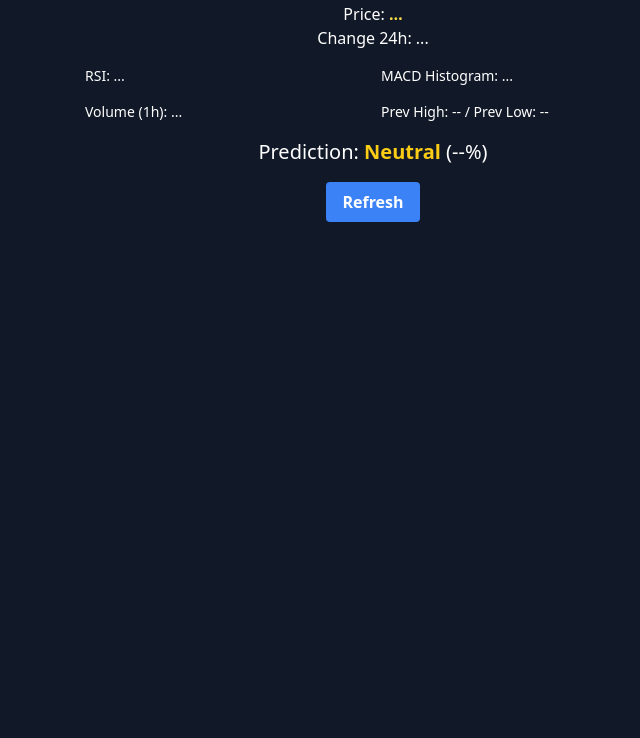
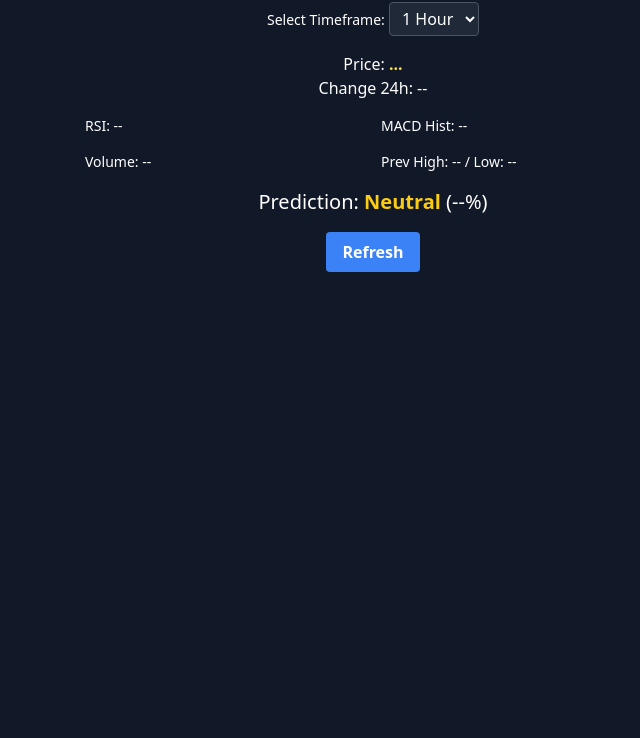
Before and after one commit to PhoneTrack360/ImageEdit, a plain HTML site: page index.html in a window 1280 px wide. Shown: the part 62-800 px from the top of the page, without its empty margins (267-907 px from the left). Drawn offline with nearby package versions, Linux system fonts and the light colour scheme; no server answers.

Commit message:
Update index.html

```diff
--- a/index.html
+++ b/index.html
@@ -3,12 +3,21 @@
 <head>
   <meta charset="UTF-8" />
   <meta name="viewport" content="width=device-width, initial-scale=1.0"/>
-  <title>BTC/USD Advanced Predictor</title>
+  <title>BTC/USD Predictor</title>
   <script src="https://cdn.tailwindcss.com"></script>
 </head>
 <body class="bg-gray-900 text-white p-4">
   <div class="max-w-xl mx-auto space-y-4">
-    <h1 class="text-2xl font-bold text-center text-green-400">BTC/USD Advanced Predictor</h1>
+    <h1 class="text-2xl font-bold text-center text-green-400">BTC/USD Timeframe Prediction</h1>
+
+    <div class="text-center mt-2">
+      <label for="tf" class="text-sm">Select Timeframe:</label>
+      <select id="tf" onchange="refresh()" class="bg-gray-800 text-white border border-gray-600 rounded px-2 py-1">
+        <option value="1h">1 Hour</option>
+        <option value="4h">4 Hour</option>
+        <option value="1d">1 Day</option>
+      </select>
+    </div>
 
     <div class="text-center">
       <p>Price: <span id="price" class="font-bold text-yellow-300">--</span></p>
@@ -17,9 +26,9 @@
 
     <div class="grid grid-cols-2 gap-4 text-sm">
       <div>RSI: <span id="rsi">--</span></div>
-      <div>MACD Histogram: <span id="macd">--</span></div>
-      <div>Volume (1h): <span id="volume">--</span></div>
-      <div>Prev High: <span id="prevHigh">--</span> / Prev Low: <span id="prevLow">--</span></div>
+      <div>MACD Hist: <span id="macd">--</span></div>
+      <div>Volume: <span id="volume">--</span></div>
+      <div>Prev High: <span id="prevHigh">--</span> / Low: <span id="prevLow">--</span></div>
     </div>
 
     <div class="text-center text-xl mt-4">
@@ -34,81 +43,82 @@
     </div>
   </div>
 
-  <!-- Alert sounds -->
   <audio id="bullSound" src="https://actions.google.com/sounds/v1/cartoon/clang_and_wobble.ogg" preload="auto"></audio>
   <audio id="bearSound" src="https://actions.google.com/sounds/v1/alarms/beep_short.ogg" preload="auto"></audio>
 
   <script>
     const TAAPI_KEY = "eyJhbGciOiJIUzI1NiIsInR5cCI6IkpXVCJ9.eyJjbHVlIjoiNjg2Y2Y3YWU4MDZmZjE2NTFlMjhkYWJlIiwiaWF0IjoxNzUxOTcxNzU4LCJleHAiOjMzMjU2NDM1NzU4fQ.pMXqyFoJ0yCQuQjmT7i-66VNBFSQuEqvRi_oJNntWis";
-    const symbol = "BTC/USDT", interval = "1h";
-    let lastAlert = 0, prevHigh = null, prevLow = null;
+    const symbol = "BTC/USDT";
+    let prevHigh = null, prevLow = null, lastAlert = 0;
 
     function speak(text) {
-      if (!speechSynthesis) return;
       const u = new SpeechSynthesisUtterance(text);
       u.lang = "en-US"; speechSynthesis.speak(u);
     }
 
-    async function fetchTA(ind) {
-      const res = await fetch(`https://api.taapi.io/${ind}?secret=${TAAPI_KEY}&exchange=binance&symbol=${symbol}&interval=${interval}`);
-      const json = await res.json();
-      return json.value ?? json.valueMACDHist ?? null;
+    async function fetchTA(ind, tf) {
+      const url = `https://api.taapi.io/${ind}?secret=${TAAPI_KEY}&exchange=binance&symbol=${symbol}&interval=${tf}`;
+      const res = await fetch(url);
+      const data = await res.json();
+      return data.valueMACDHist ?? data.value ?? null;
     }
 
     async function refresh() {
-      document.getElementById("price").textContent = "…";
-      document.getElementById("change24h").textContent = "...";
-      document.getElementById("rsi").textContent = "...";
-      document.getElementById("macd").textContent = "...";
-      document.getElementById("volume").textContent = "...";
+      const tf = document.getElementById("tf").value;
+      document.getElementById("price").textContent = "...";
 
       const ticker = await fetch("https://api.binance.com/api/v3/ticker/24hr?symbol=BTCUSDT").then(r => r.json());
-      const price = parseFloat(ticker.lastPrice), changePct = parseFloat(ticker.priceChangePercent);
+      const price = parseFloat(ticker.lastPrice);
+      const change = parseFloat(ticker.priceChangePercent);
       document.getElementById("price").textContent = price.toFixed(2);
-      document.getElementById("change24h").textContent = changePct.toFixed(2) + "%";
-      document.getElementById("change24h").className = changePct >= 0 ? "text-green-400" : "text-red-400";
+      document.getElementById("change24h").textContent = change.toFixed(2) + "%";
+      document.getElementById("change24h").className = change >= 0 ? "text-green-400" : "text-red-400";
 
       const [rsi, macd, volume] = await Promise.all([
-        fetchTA("rsi"), fetchTA("macd"), fetchTA("volume")
+        fetchTA("rsi", tf), fetchTA("macd", tf), fetchTA("volume", tf)
       ]);
-
       document.getElementById("rsi").textContent = rsi?.toFixed(2) ?? "--";
       document.getElementById("macd").textContent = macd?.toFixed(4) ?? "--";
       document.getElementById("volume").textContent = volume?.toFixed(0) ?? "--";
 
-      const klines = await fetch("https://api.binance.com/api/v3/klines?symbol=BTCUSDT&interval=1d&limit=2")
-        .then(r => r.json());
+      const klines = await fetch("https://api.binance.com/api/v3/klines?symbol=BTCUSDT&interval=1d&limit=2").then(r => r.json());
       prevHigh = parseFloat(klines[0][2]);
       prevLow = parseFloat(klines[0][3]);
       document.getElementById("prevHigh").textContent = prevHigh.toFixed(2);
       document.getElementById("prevLow").textContent = prevLow.toFixed(2);
 
-      // Probabilities
-      let bull=0, bear=0;
-      if (macd > 0) bull+=30; else bear+=30;
-      if (rsi > 55) bull+=20; else if (rsi < 45) bear+=20;
-      volume > 0 && (bull += 10); // volume weight
-      // price altitude
-      if (price > prevHigh) { bull+=20; alertOnLevel(price, prevHigh, "Previous High", "bull"); }
-      if (price < prevLow)  { bear+=20; alertOnLevel(price, prevLow, "Previous Low", "bear"); }
+      // === Prediction Logic ===
+      let bull = 0, bear = 0;
+      if (macd > 0) bull += 30; else bear += 30;
+      if (rsi > 55) bull += 20; else if (rsi < 45) bear += 20;
+      if (volume > 0) bull += 10;
+      if (price > prevHigh) { bull += 20; alert(price, prevHigh, "High", "bull"); }
+      if (price < prevLow)  { bear += 20; alert(price, prevLow, "Low", "bear"); }
 
       const total = bull + bear;
-      const prob = total ? Math.abs(bull-bear)/total * 100 : 0;
+      const prob = total > 0 ? Math.abs(bull - bear) / total * 100 : 0;
+      const predictionEl = document.getElementById("prediction");
+      const probabilityEl = document.getElementById("probability");
 
-      let pred="Neutral", col="text-yellow-400";
-      if (bull > bear && bull>=50) { pred="Bullish"; col="text-green-400"; }
-      else if (bear > bull && bear>=50) { pred="Bearish"; col="text-red-400"; }
+      if (bull > bear && bull >= 50) {
+        predictionEl.textContent = "Bullish";
+        predictionEl.className = "font-bold text-green-400";
+      } else if (bear > bull && bear >= 50) {
+        predictionEl.textContent = "Bearish";
+        predictionEl.className = "font-bold text-red-400";
+      } else {
+        predictionEl.textContent = "Neutral";
+        predictionEl.className = "font-bold text-yellow-400";
+      }
 
-      document.getElementById("probability").textContent = prob.toFixed(0) + "%";
-      const e = document.getElementById("prediction");
-      e.textContent = pred; e.className = "font-bold " + col;
+      probabilityEl.textContent = prob.toFixed(0) + "%";
     }
 
-    function alertOnLevel(price, level, name, type) {
-      if (Date.now() - lastAlert < 10000) return;
-      if (Math.abs(price - level)/level < 0.001) {
-        document.getElementById(type === "bull" ? "bullSound" : "bearSound").play();
-        speak(`${type === "bull" ? "Bullish" : "Bearish"} breakout detected at ${name}`);
+    function alert(price, level, label, type) {
+      if (Math.abs(price - level) / level < 0.002 && Date.now() - lastAlert > 10000) {
+        const audio = document.getElementById(type === "bull" ? "bullSound" : "bearSound");
+        audio.play();
+        speak(`${type === "bull" ? "Bullish" : "Bearish"} breakout at previous ${label}`);
         lastAlert = Date.now();
       }
     }
```
